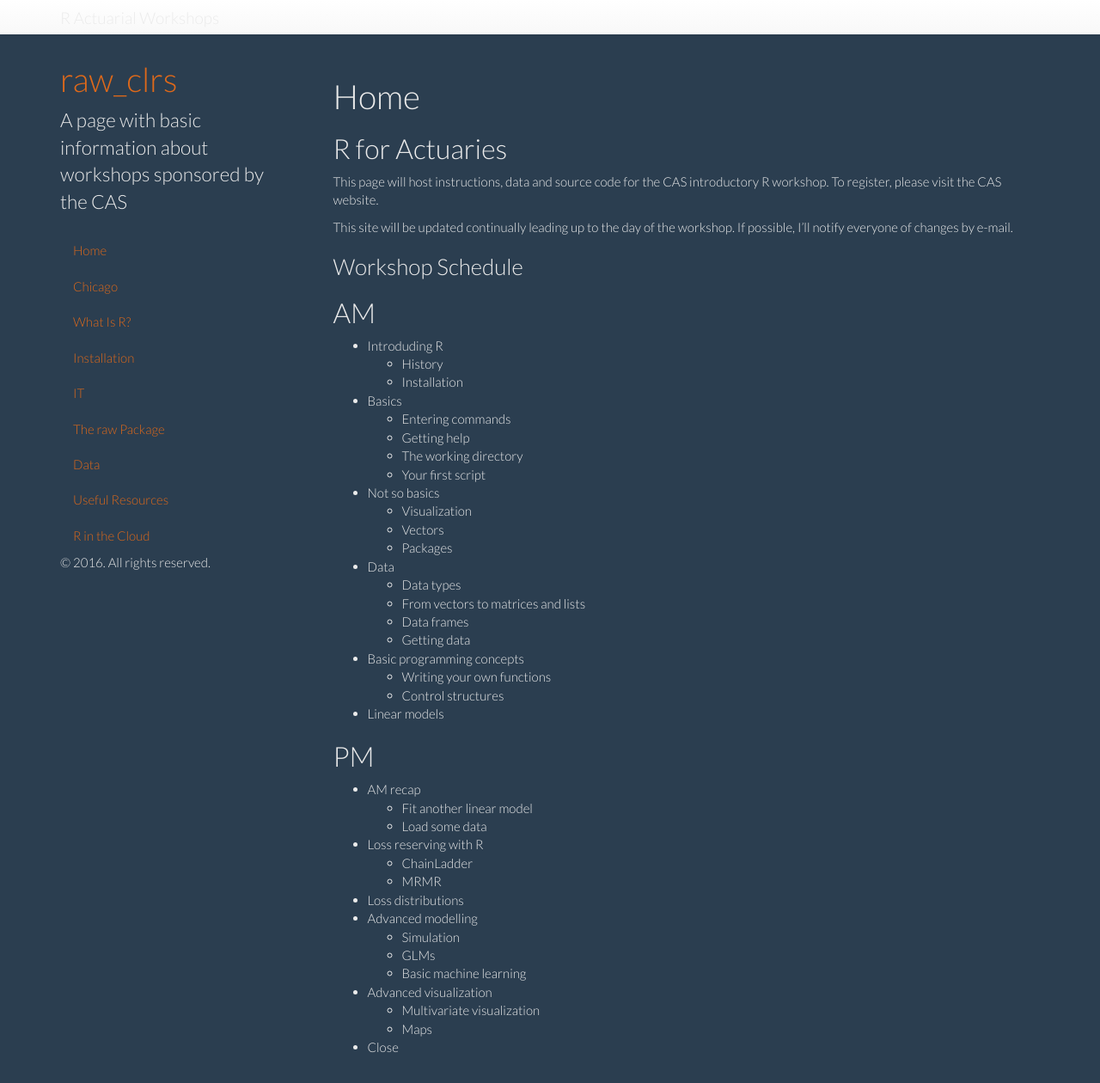
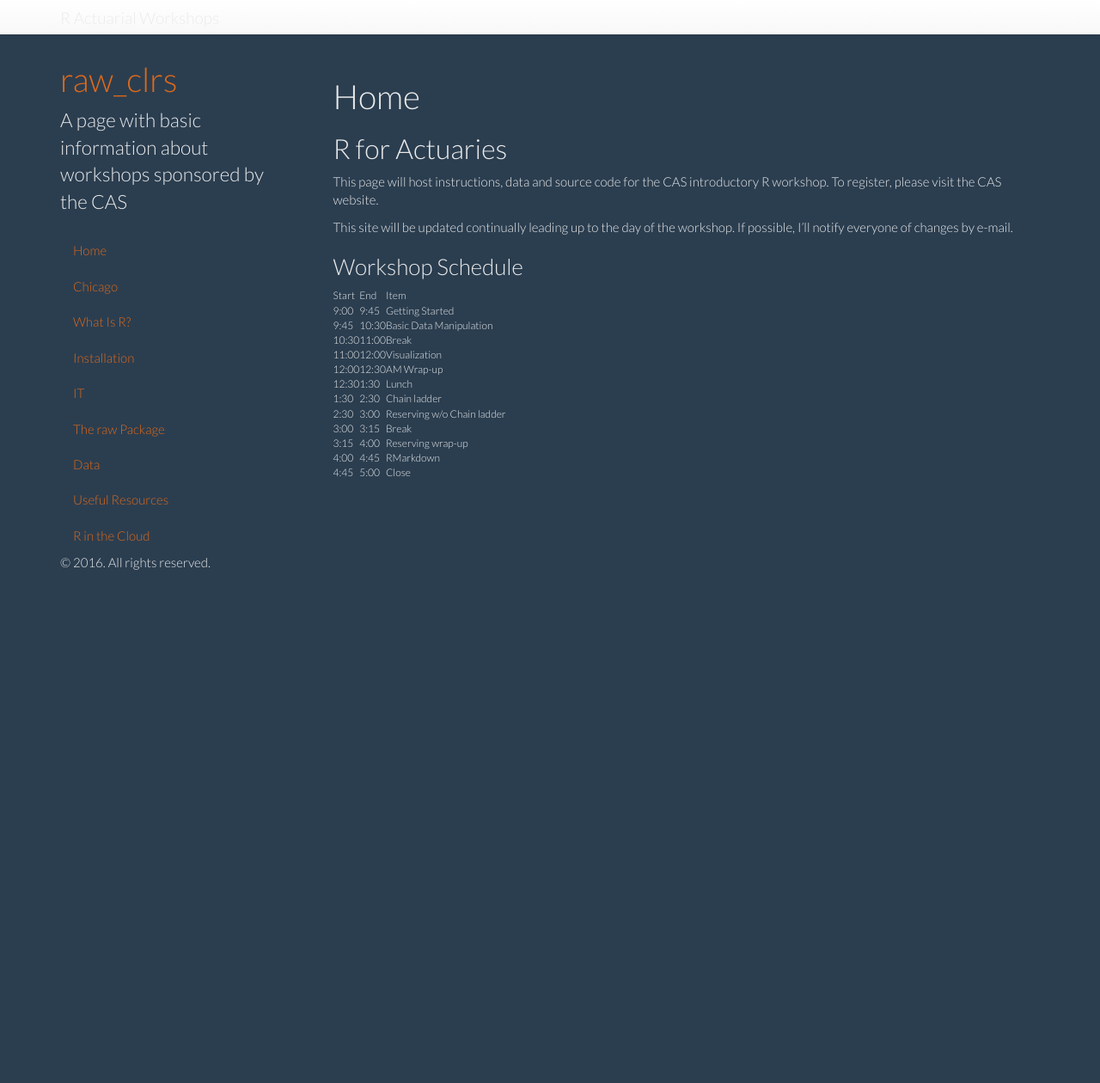
Before and after one commit to PirateGrunt/raw_clrs, a Jekyll site: the page built from index.md, in a window 1280 px wide and 1260 px high. Shown: the whole window at 86% size. Built offline with Jekyll 4.4.1, drawn with Linux system fonts in a browser that asks for light colours; nearby versions of some CDN libraries; library files that are not in the unit come from our copies.

Commit message:
Revised agenda

```diff
--- a/index.md
+++ b/index.md
@@ -11,42 +11,17 @@ This site will be updated continually leading up to the day of the workshop. If
 
 ### Workshop Schedule
 
-## AM
-* Introduding R
-    * History
-    * Installation
-* Basics
-    * Entering commands
-    * Getting help
-    * The working directory
-    * Your first script
-* Not so basics
-    * Visualization
-    * Vectors
-    * Packages
-* Data
-    * Data types
-    * From vectors to matrices and lists
-    * Data frames
-    * Getting data
-* Basic programming concepts
-    * Writing your own functions
-    * Control structures
-* Linear models
-
-## PM
-* AM recap
-    * Fit another linear model
-    * Load some data
-* Loss reserving with R
-    * ChainLadder
-    * MRMR
-* Loss distributions
-* Advanced modelling
-    * Simulation
-    * GLMs
-    * Basic machine learning
-* Advanced visualization
-    * Multivariate visualization
-    * Maps
-* Close
+|--------|--------|--------------|
+| Start  | End    | Item         |
+|  9:00  |   9:45 | Getting Started |
+|  9:45  |  10:30 | Basic Data Manipulation |
+| 10:30  |  11:00 | Break |
+| 11:00  |  12:00 | Visualization |
+| 12:00  |  12:30 | AM Wrap-up |
+| 12:30  |   1:30 | Lunch |
+|  1:30  |   2:30 | Chain ladder |
+|  2:30  |   3:00 | Reserving w/o Chain ladder |
+|  3:00  |   3:15 | Break |
+|  3:15  |   4:00 | Reserving wrap-up |
+|  4:00  |   4:45 | RMarkdown |
+|  4:45  |   5:00 | Close |
```
